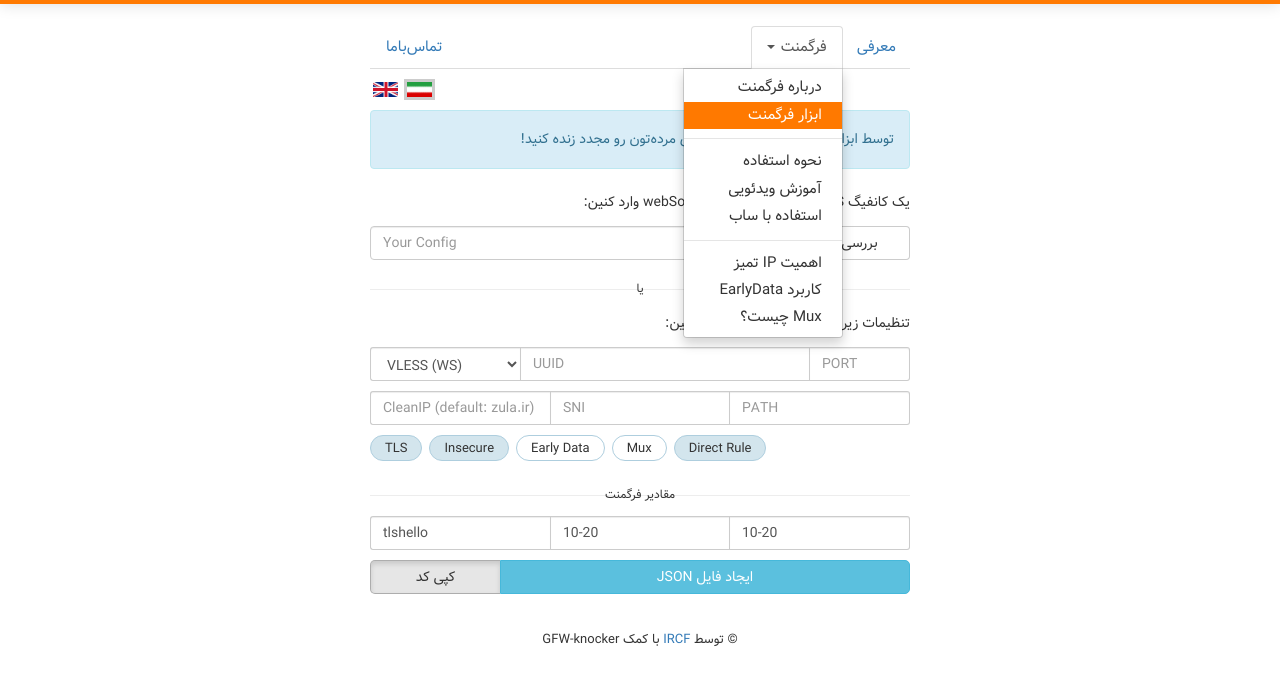
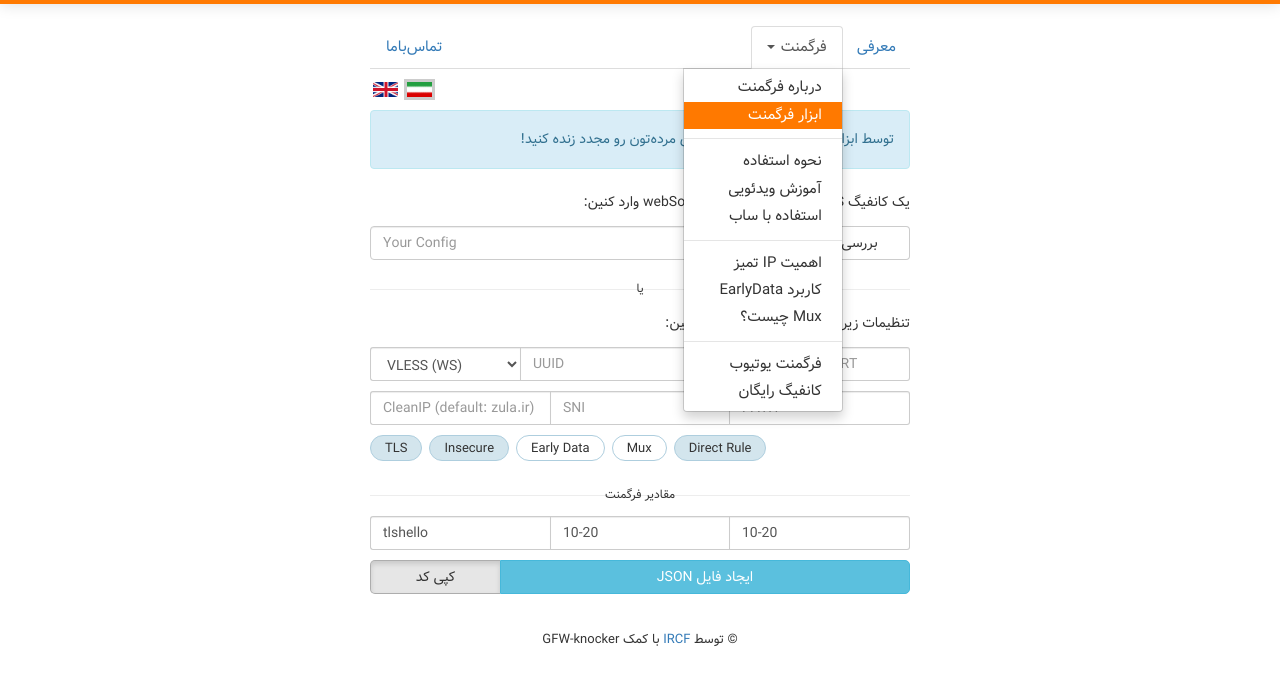
Before and after one commit to ircfspace/fragment, a plain HTML site: page index.html in a window 1280 px wide. Both pictures are taken after a click on the link "فرگمنت". Shown: the part 59-744 px from the top of the page. Drawn offline with nearby package versions, Linux system fonts and the light colour scheme; files whose address does not match are found by name.

Commit message:
بروزرسانی راهنما

```diff
--- a/index.html
+++ b/index.html
@@ -50,6 +50,9 @@
                             <li><a href="https://t.me/ircfspace/356" target="_blank">اهمیت IP تمیز</a></li>
                             <li><a href="https://t.me/ircfspace/185" target="_blank">کاربرد EarlyData</a></li>
                             <li><a href="https://t.me/ircfspace/292" target="_blank">Mux چیست؟</a></li>
+                            <li class="divider"></li>
+                            <li><a href="https://t.me/ircfspace/224" target="_blank">فرگمنت یوتیوب</a></li>
+                            <li><a href="https://ircfspace.github.io/tconfig" target="_blank">کانفیگ رایگان</a></li>
                         </ul>
                     </li>
                     <li class="pull-left">
```
